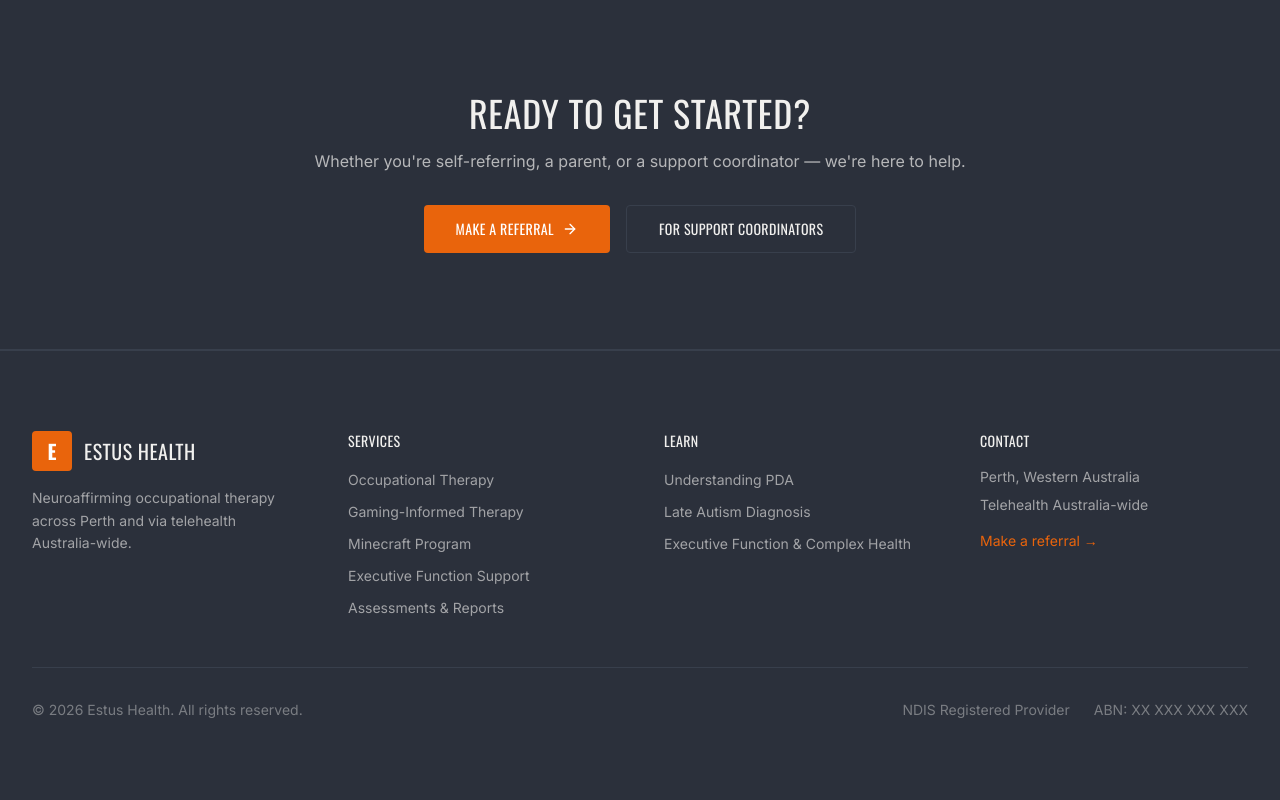
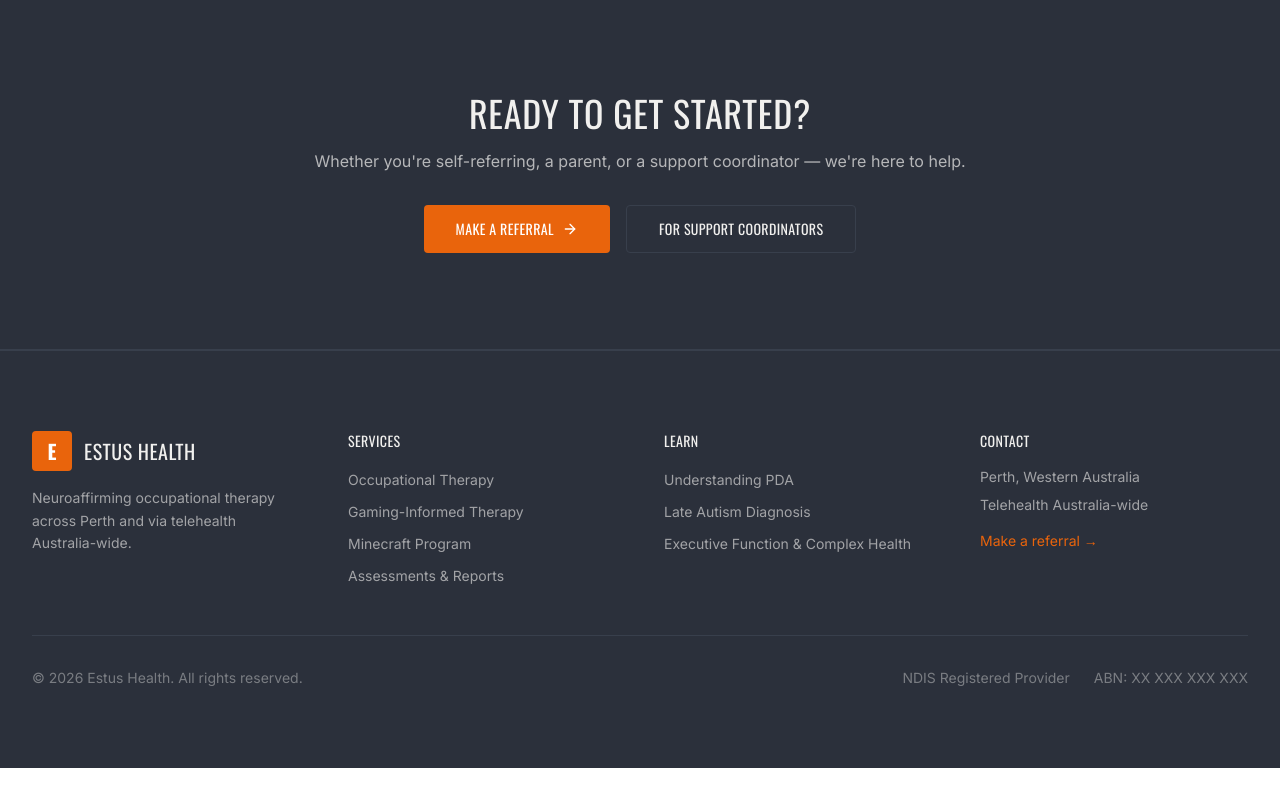
Before and after one commit to EstusHealth/estus-health-website, a React (Vite) app: page / in a window 1280 px wide. Shown: the part 4032-4832 px from the top of the page. After the commit the page ends 4800 px from the top, so only its background shows below. Built offline with nearby package versions, Linux system fonts and the light colour scheme.

Commit message:
Update Layout.jsx

```diff
--- a/src/components/Layout.jsx
+++ b/src/components/Layout.jsx
@@ -8,8 +8,7 @@ const navigation = [
     children: [
       { name: 'Occupational Therapy', href: '/services/occupational-therapy' },
       { name: 'Gaming-Informed Therapy', href: '/services/gaming-informed-therapy' },
-      { name: 'Minecraft Program', href: '/services/minecraft-program' }, // Added here
-      { name: 'Executive Function Support', href: '/services/executive-function-support' },
+      { name: 'Minecraft Program', href: '/services/minecraft-program' },
       { name: 'Assessments & Reports', href: '/services/assessments-reports' },
     ],
   },
@@ -218,7 +217,6 @@ function Footer() {
               <li><Link to="/services/occupational-therapy" className="text-foreground/60 hover:text-primary text-sm transition-colors">Occupational Therapy</Link></li>
               <li><Link to="/services/gaming-informed-therapy" className="text-foreground/60 hover:text-primary text-sm transition-colors">Gaming-Informed Therapy</Link></li>
               <li><Link to="/services/minecraft-program" className="text-foreground/60 hover:text-primary text-sm transition-colors">Minecraft Program</Link></li>
-              <li><Link to="/services/executive-function-support" className="text-foreground/60 hover:text-primary text-sm transition-colors">Executive Function Support</Link></li>
               <li><Link to="/services/assessments-reports" className="text-foreground/60 hover:text-primary text-sm transition-colors">Assessments & Reports</Link></li>
             </ul>
           </div>
```
